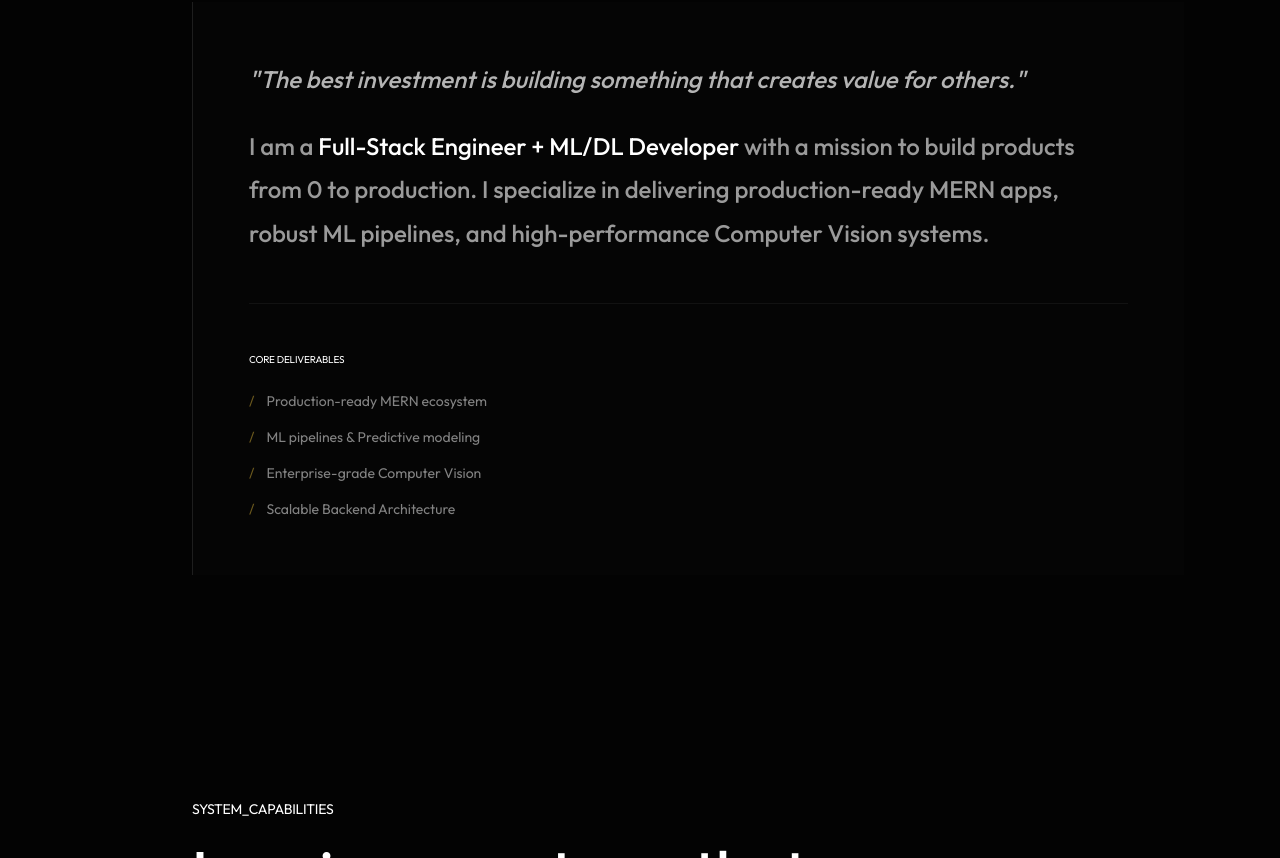
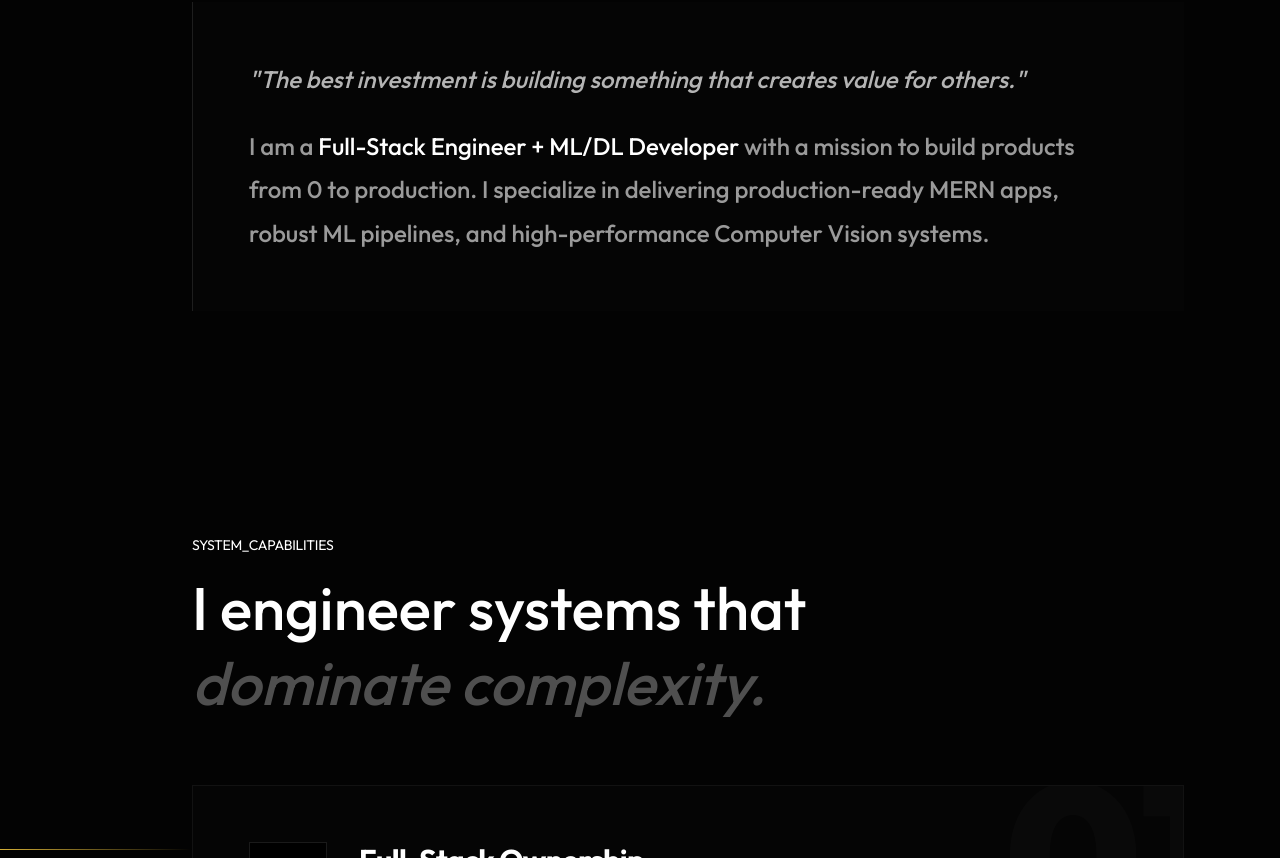
Before and after one commit to Tanmay-Mirgal/tanmay.dev, a Next.js app: page / in a window 1280 px wide. Shown: the part 962-1820 px from the top of the page. Built offline with nearby package versions, Linux system fonts and the light colour scheme.

Commit message:
feat: add IdentitySection component to display personal profile and professional summary

```diff
--- a/components/portfolio/sections/IdentitySection.tsx
+++ b/components/portfolio/sections/IdentitySection.tsx
@@ -18,16 +18,6 @@ export const IdentitySection = () => {
             <p className="text-lg sm:text-xl lg:text-2xl text-white/70 font-medium leading-[1.8] font-sans italic">&quot;The best investment is building something that creates value for others.&quot;</p>
             <p className="text-lg sm:text-xl lg:text-2xl text-white/60 font-medium leading-[1.8] font-sans">I am a <span className="text-white">Full-Stack Engineer + ML/DL Developer</span> with a mission to build products from 0 to production. I specialize in delivering production-ready MERN apps, robust ML pipelines, and high-performance Computer Vision systems.</p>
           </div>
-          <div className="grid grid-cols-1 gap-12 pt-12 border-t border-white/5">
-            <div className="space-y-6">
-              <h3 className="text-[10px] font-mono text-[#D4AF37] tracking-[0.2em] uppercase">Core Deliverables</h3>
-              <ul className="space-y-4 text-sm text-white/50 font-mono">
-                {["Production-ready MERN ecosystem", "ML pipelines & Predictive modeling", "Enterprise-grade Computer Vision", "Scalable Backend Architecture"].map(item => (
-                  <li key={item} className="flex gap-3"><span className="text-[#D4AF37] opacity-50">/</span> {item}</li>
-                ))}
-              </ul>
-            </div>
-          </div>
         </div>
       </HolographicNode>
     </section>
```
